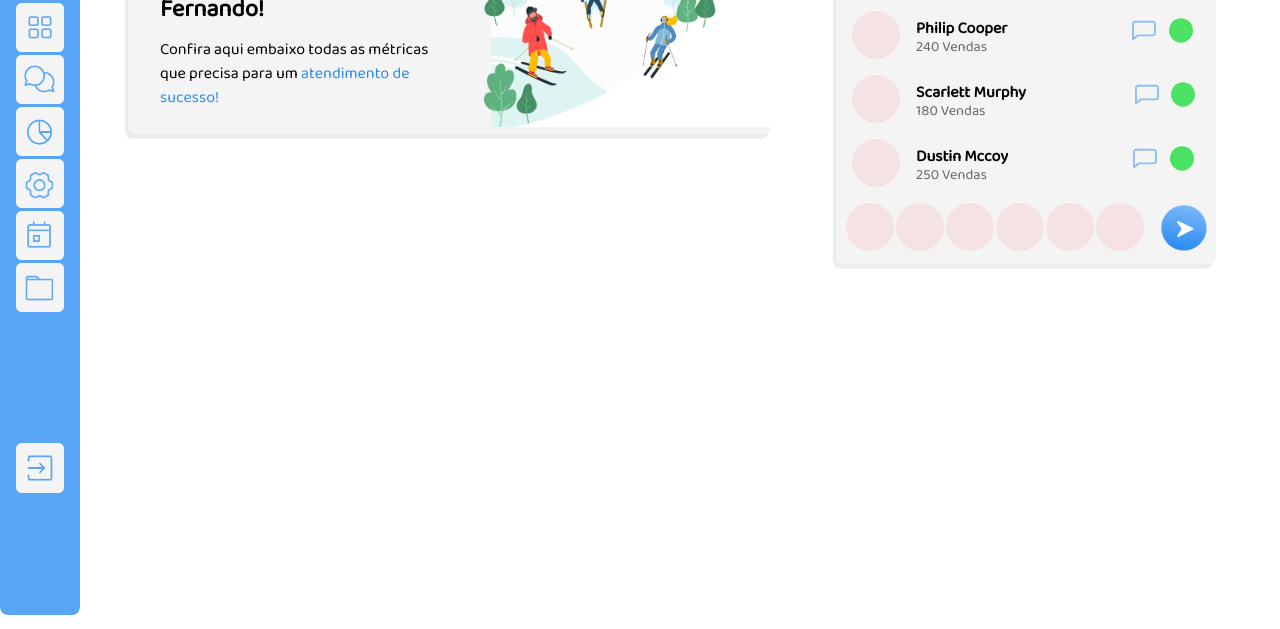
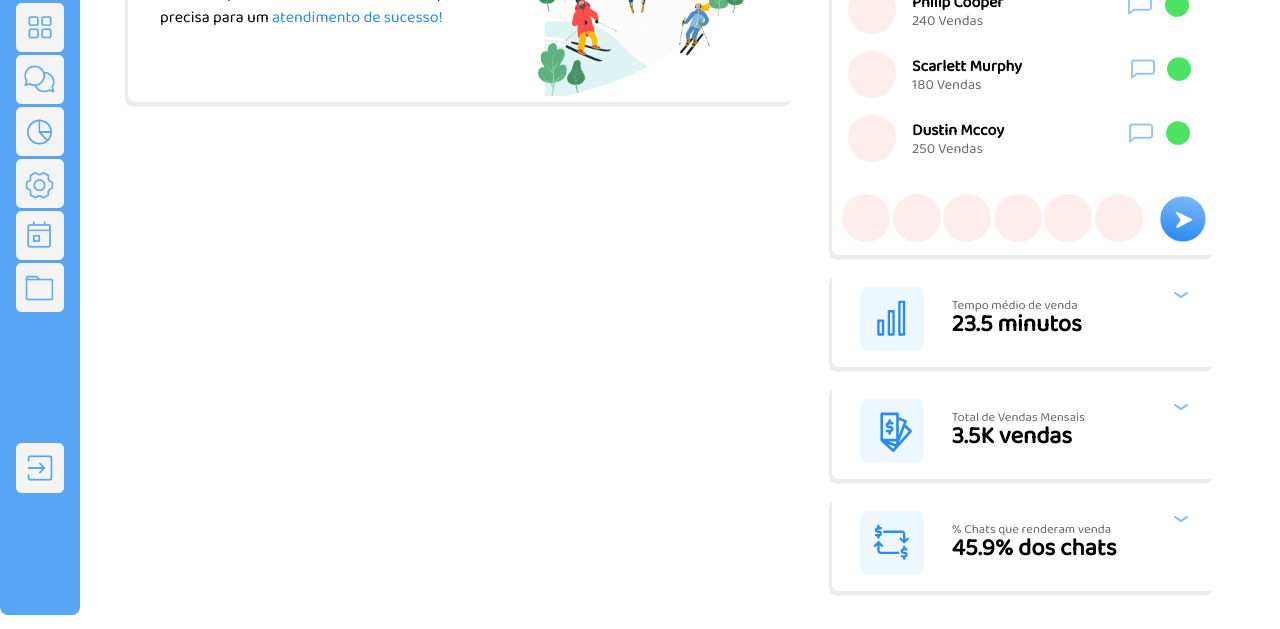
Before and after one commit to tiagoBatschke/projeto-front-everest, a plain HTML site: page home.html in a window 1280 px wide. Shown: the part 185-814 px from the top of the page. Drawn offline with Linux system fonts and the light colour scheme.

Commit message:
metrics cards

```diff
--- a/assets/css/home/components/mainMessage.css
+++ b/assets/css/home/components/mainMessage.css
@@ -1,12 +1,12 @@
   .main_message{
-    background-color: #F4F4F4;
+
     width: 52%;
     margin-left: 10%;
     margin-top: 3%;
     display: flex;
     border-radius: 0.5rem;
     box-shadow: -0.2rem 0.3rem rgba(0, 0, 0, 0.074);
-    max-height: 14.5rem;
+    max-height: 12.5rem;
   }
 
   .main_message_title{
@@ -20,12 +20,12 @@
   }
 
   .main_message_container{
-    padding: 4rem 2rem;
+    padding: 2rem 2rem;
 
   }
 
   .main_message_img{
-    width: 18rem;
-    height: 12rem;
+    width: 16rem;
+    height: 10rem;
     margin-top: 5%;
   }
--- /dev/null
+++ b/assets/css/home/components/metrics.css
@@ -0,0 +1,37 @@
+.metrics_container{
+
+}
+
+.metrics_cards{
+    display: flex;
+
+    padding: 1rem;
+    justify-content: space-evenly;
+    align-items: center;
+    border-radius: 0.5rem;
+    margin-top: 1rem;
+    box-shadow: -0.2rem 0.3rem rgba(0, 0, 0, 0.074);
+}
+
+.metrics_imgs{
+    height: 4rem;
+}
+
+.metrics_text{
+    font-size: 0.8rem;
+    color: rgba(0, 0, 0, 0.585);
+}
+
+.metrics_title{
+    font-size: 1.5rem;
+    font-weight: bold;
+}
+
+.metrics_text-container{
+    width: 60%;
+    padding-left: 1rem;
+}
+
+.metrics_img_arrow{
+    margin-bottom: 3rem;
+}
--- a/assets/css/home/components/minhaEquipe.css
+++ b/assets/css/home/components/minhaEquipe.css
@@ -2,13 +2,13 @@
     display: flex;
 }
 
-.minhaEquipe_metics_container{
+.minhaEquipe_metrics_container{
     width: 30%;
-    padding: 5%;
+    padding: 3%;
 }
 
 .minhaEqipe_container{
-    background-color: #F4F4F4;
+
     border-radius:0.5rem ;
     box-shadow: -0.2rem 0.3rem rgba(0, 0, 0, 0.074);
 
@@ -94,6 +94,7 @@
     width: 100%;
     margin-left: 0.5rem;
     margin-right: 0.5rem;
+    margin-top: 1rem;
 }
 
 .button_img{
@@ -103,5 +104,5 @@
 .button_colaborators_list{
     border: none;
     background-color: transparent;
-   margin-top: -0.5rem;
+    margin-top: -0.5rem;
 }
--- a/home.html
+++ b/home.html
@@ -10,6 +10,7 @@
     <link rel="stylesheet" href="./assets/css/home/header/lateralBar.css">
     <link rel="stylesheet" href="./assets/css/home/components/mainMessage.css">
     <link rel="stylesheet" href="./assets/css/home/components/minhaEquipe.css">
+    <link rel="stylesheet" href="./assets/css/home/components/metrics.css">
 </head>
 <body class="container_body">
    <header  class="header_home">
@@ -56,7 +57,7 @@
 
             <img class="main_message_img" src="./assets/imgs/image 31.png" alt="">
         </div>
-        <div class="minhaEquipe_metics_container">
+        <div class="minhaEquipe_metrics_container">
             <div class="minhaEqipe_container">
                 <div class="minhaEquipe_titles_container">
                     <div class="minhaEquipe_titles_separation" style="border-radius: 0.5rem 0 0 0;">
@@ -112,10 +113,35 @@
                         <li><img class="colaborator_img" src="./assets/imgs/circle-name.svg" alt=""></li>
                         <button class="button_colaborators_list"><img class="button_img" src="./assets/imgs/button_minhaEquipe.png" alt=""></button>
                     </ul>
+                    </div>
+            </div>
 
+            <div class="metrics_container">
+                <div class="metrics_cards">
+                    <img class="metrics_imgs" src="./assets/imgs/metrics_graph.svg" alt="">
+                    <div class="metrics_text-container">
+                        <p class=" metrics_text text">Tempo médio de venda</p>
+                        <h3 class="metrics_title text">23.5 minutos</h3>
+                    </div>
+                    <img class="metrics_img_arrow"  src="./assets/imgs/arrow.svg" alt="">
+                </div>
+                <div class="metrics_cards">
+                    <img class="metrics_imgs" src="./assets/imgs/metrics_money.svg" alt="">
+                    <div class="metrics_text-container">
+                        <p class="metrics_text text">Total de Vendas Mensais</p>
+                        <h3 class="metrics_title text">3.5K vendas</h3>
+                    </div>
+                    <img class="metrics_img_arrow"  src="./assets/imgs/arrow.svg" alt="">
+                </div>
+                <div class="metrics_cards">
+                    <img class="metrics_imgs" src="./assets/imgs/metrics_cicle.svg" alt="">
+                    <div class="metrics_text-container">
+                        <p class="metrics_text text">% Chats que renderam venda</p>
+                        <h3 class="metrics_title text">45.9% dos chats</h3>
+                    </div>
+                    <img class="metrics_img_arrow" src="./assets/imgs/arrow.svg" alt="">
                 </div>
             </div>
-
         </div>
     </section>
 
```
Also changed, not shown: assets/imgs/arrow.svg (added), assets/imgs/metrics_cicle.svg (added), assets/imgs/metrics_graph.svg (added), assets/imgs/metrics_money.svg (added).
